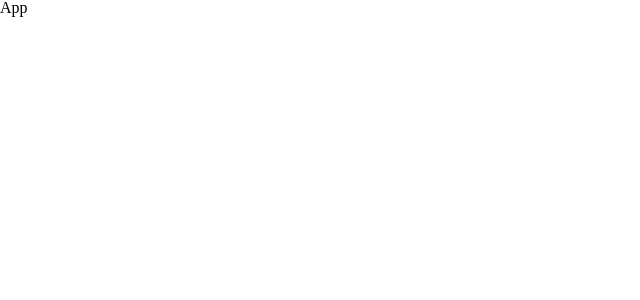
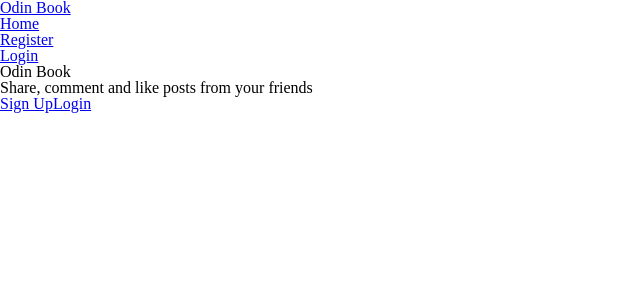
Before and after one commit to aronphong/odin-book, a React (Create React App) app in the folder client/: page / in a window 1280 px wide. Shown: the top 300 px of the page, without its empty margins (0-640 px from the left). Built offline with nearby package versions, Linux system fonts and the light colour scheme.

Commit message:
Create initial landing, login, register components

```diff
--- a/client/src/App.js
+++ b/client/src/App.js
@@ -1,10 +1,23 @@
 import React, { Fragment } from "react";
+import { BrowserRouter as Router, Route, Switch } from "react-router-dom";
+import Navbar from "./components/layout/Navbar";
+import Landing from "./components/layout/Landing";
+import Routes from "./components/routing/Routes";
+
 import "./Reset.css";
 import "./App.css";
 
 const App = () => (
   <Fragment className='App'>
-    <h1>App</h1>
+    <Router>
+      <Fragment>
+        <Navbar />
+        <Switch>
+          <Route exact path='/' component={Landing} />
+          <Route component={Routes} />
+        </Switch>
+      </Fragment>
+    </Router>
   </Fragment>
 );
 
--- /dev/null
+++ b/client/src/components/auth/Login.js
@@ -0,0 +1,7 @@
+import React from "react";
+
+const Login = () => {
+  return <div>Login</div>;
+};
+
+export default Login;
--- /dev/null
+++ b/client/src/components/auth/Register.js
@@ -0,0 +1,7 @@
+import React from "react";
+
+const Register = () => {
+  return <div>Register</div>;
+};
+
+export default Register;
--- /dev/null
+++ b/client/src/components/layout/Landing.js
@@ -0,0 +1,24 @@
+import React from "react";
+import PropTypes from "prop-types";
+import { Link } from "react-router-dom";
+
+export const Landing = (props) => {
+  return (
+    <section className='landing'>
+      <div>
+        <div className='landing-inner'>
+          <h1>Odin Book</h1>
+          <p>Share, comment and like posts from your friends</p>
+          <div className='buttons'>
+            <Link to='/register'>Sign Up</Link>
+            <Link to='/login'>Login</Link>
+          </div>
+        </div>
+      </div>
+    </section>
+  );
+};
+
+Landing.propTypes = {};
+
+export default Landing;
--- /dev/null
+++ b/client/src/components/layout/Navbar.js
@@ -0,0 +1,25 @@
+import React from "react";
+import { Link } from "react-router-dom";
+
+export const Navbar = () => {
+  return (
+    <nav className='navbar'>
+      <h1>
+        <Link to='/'>Odin Book</Link>
+      </h1>
+      <ul>
+        <li>
+          <Link to='/'>Home</Link>
+        </li>
+        <li>
+          <Link to='/register'>Register</Link>
+        </li>
+        <li>
+          <Link to='/login'>Login</Link>
+        </li>
+      </ul>
+    </nav>
+  );
+};
+
+export default Navbar;
--- /dev/null
+++ b/client/src/components/routing/Routes.js
@@ -0,0 +1,17 @@
+import React from "react";
+import { Route, Switch } from "react-router-dom";
+import Register from "../auth/Register";
+import Login from "../auth/Login";
+
+const Routes = () => {
+  return (
+    <section className='container'>
+      <Switch>
+        <Route exact path='/register' component={Register} />
+        <Route exact path='/login' component={Login} />
+      </Switch>
+    </section>
+  );
+};
+
+export default Routes;
```
